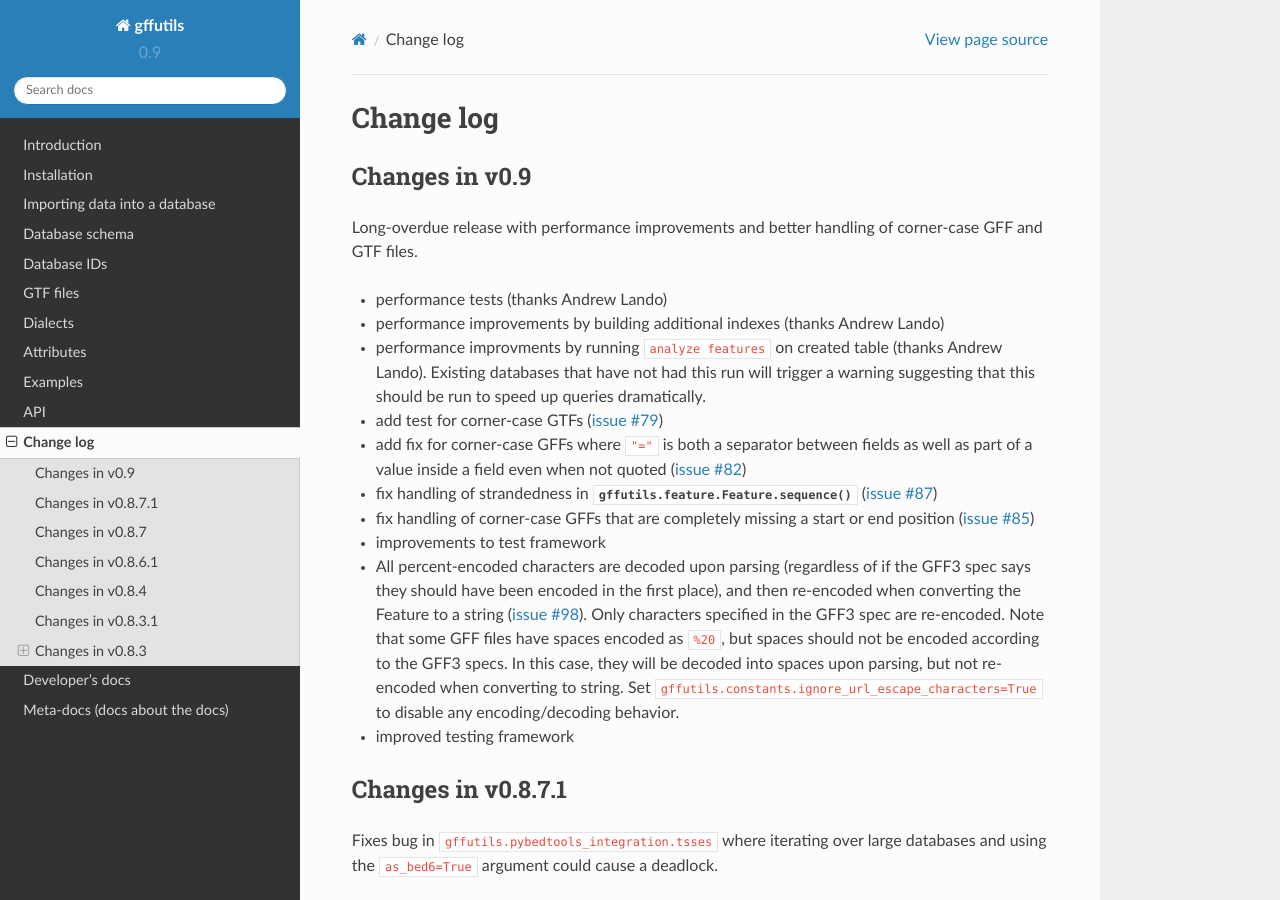
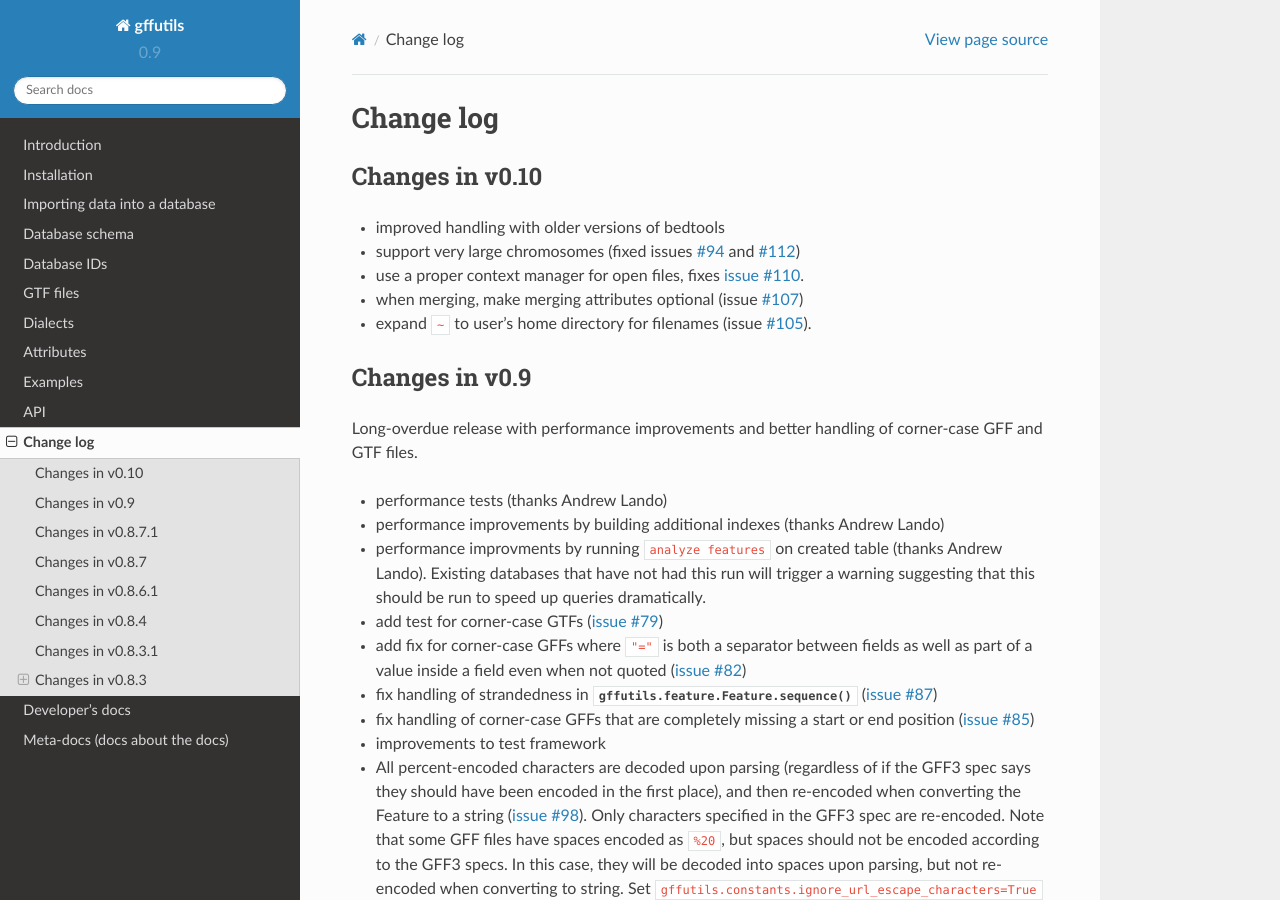
Before and after one commit to daler/gffutils, a Sphinx documentation site: the page built from doc/source/changelog.rst, in a window 1280 px wide and 900 px high. Built offline with Sphinx 7.4.7 and the Read the Docs theme 2.0.0, drawn with Linux system fonts in a browser that asks for light colours.

Commit message:
update changelog

```diff
--- a/doc/source/changelog.rst
+++ b/doc/source/changelog.rst
@@ -2,6 +2,20 @@
 
 Change log
 ==========
+
+Changes in v0.10
+----------------
+
+- improved handling with older versions of bedtools
+- support very large chromosomes (fixed issues `#94
+  <https://github.com/daler/gffutils/issues/94>`_ and `#112
+  <https://github.com/daler/gffutils/issues/112>`_)
+- use a proper context manager for open files, fixes `issue #110
+  <https://github.com/daler/gffutils/issues/110>`_.
+- when merging, make merging attributes optional (issue `#107
+  <https://github.com/daler/gffutils/issues/107>`_)
+- expand `~` to user's home directory for filenames (issue `#105
+  <https://github.com/daler/gffutils/issues/105>`_).
 
 Changes in v0.9
 ---------------
```
